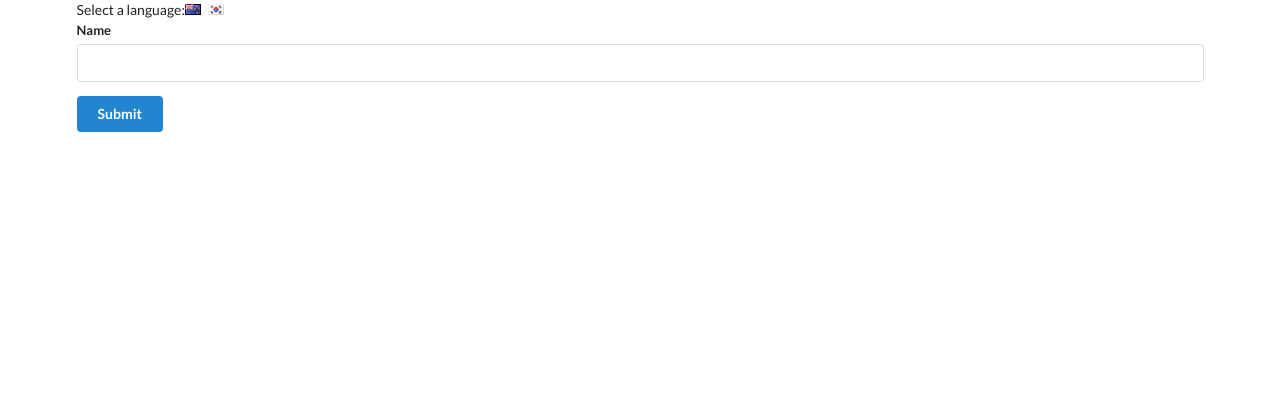
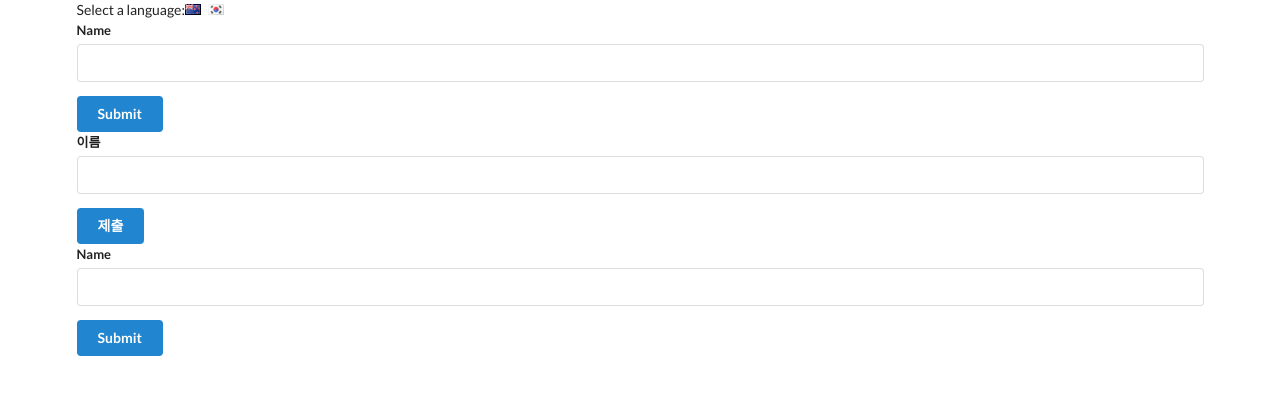
Before and after one commit to Sungmiii/Context-system, a React (Create React App) app: page / in a window 1280 px wide. Shown: the top 394 px of the page. Built offline with nearby package versions, Linux system fonts and the light colour scheme.

Commit message:
compare default / provider

```diff
--- a/src/components/App.js
+++ b/src/components/App.js
@@ -28,6 +28,13 @@ class App extends React.Component {
         >
           <UserCreate />
         </LanguageContext.Provider>
+
+        <LanguageContext.Provider
+          value="korean"
+        >
+          <UserCreate />
+        </LanguageContext.Provider>
+        <UserCreate />
       </div>
     );
   }
```
